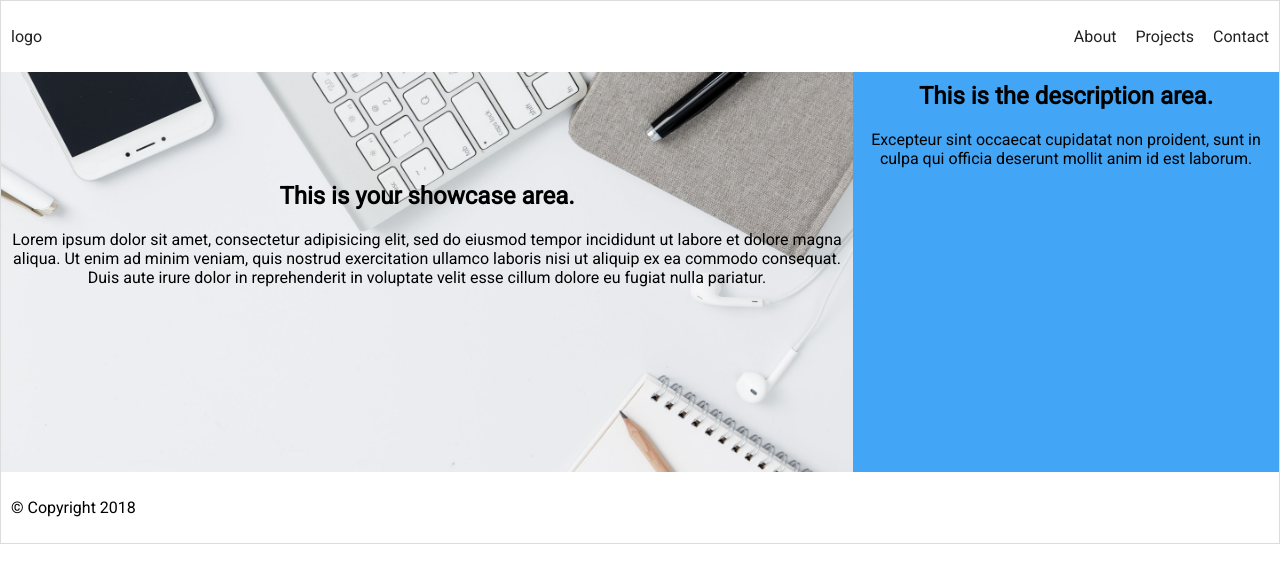
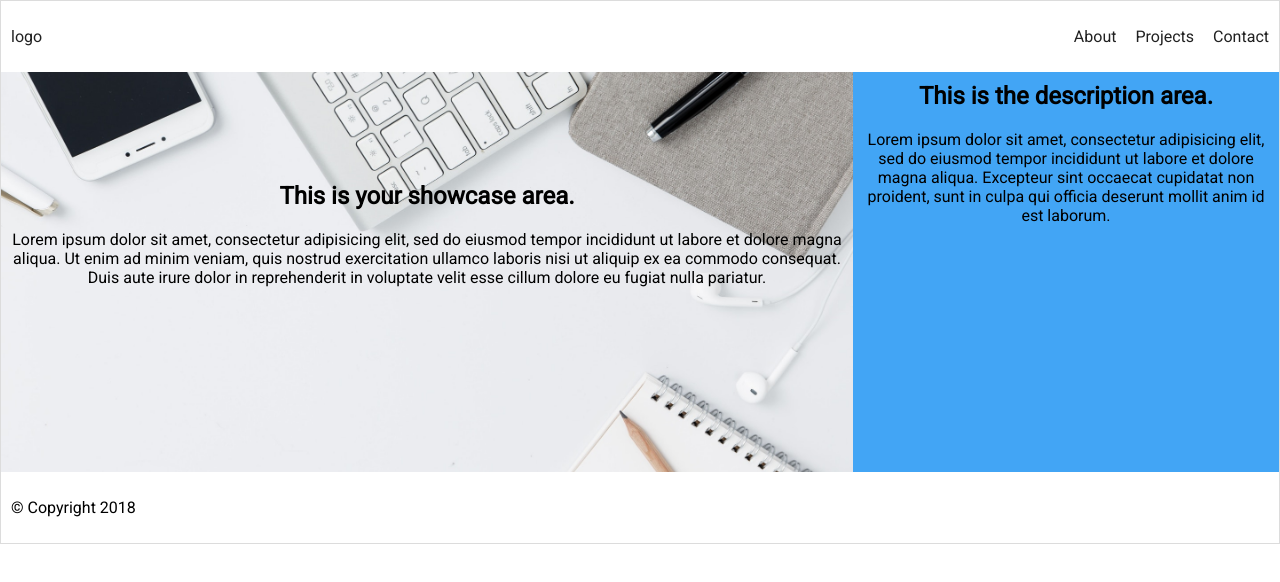
Before and after one commit to jmutia/cssgrid, a plain HTML site: page index.html in a window 1280 px wide. Drawn offline with Linux system fonts and the light colour scheme.

Commit message:
Update index.html

```diff
--- a/index.html
+++ b/index.html
@@ -28,7 +28,7 @@
         </section>
         <section id="section-2" class="grid container">
           <h1>This is the description area.</h1>
-          <p>Excepteur sint occaecat cupidatat non proident, sunt in culpa qui officia deserunt mollit anim id est laborum.</p>
+          <p>Lorem ipsum dolor sit amet, consectetur adipisicing elit, sed do eiusmod tempor incididunt ut labore et dolore magna aliqua. Excepteur sint occaecat cupidatat non proident, sunt in culpa qui officia deserunt mollit anim id est laborum.</p>
         </section>
       </div>
       <div id="container-3" class="container">
```
